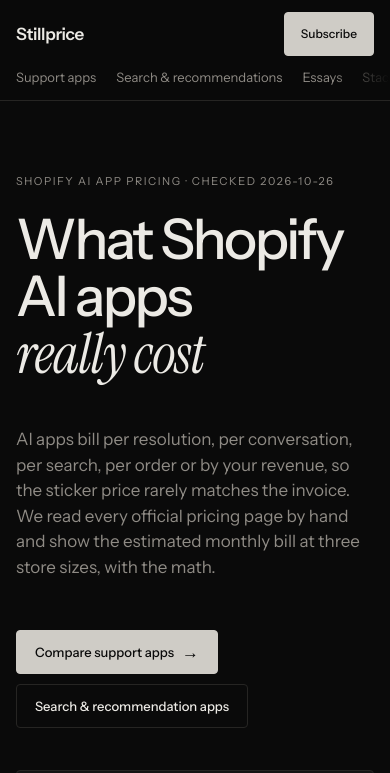
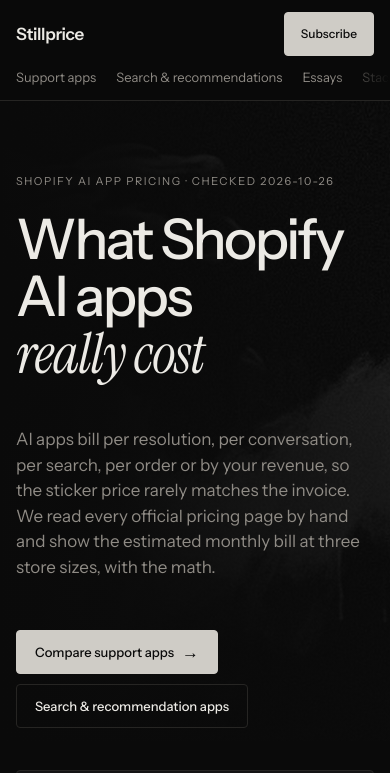
Before and after one commit to ro8ue/shopai-ledger, a plain HTML site: page site/index.html in a window 390 px wide. Shown: the top 773 px of the page. Drawn offline with Linux system fonts and the light colour scheme.

Commit message:
Add approved textless statue background to homepage hero

```diff
--- a/design.css
+++ b/design.css
@@ -338,3 +338,26 @@ a:focus-visible,button:focus-visible,.calc input:focus-visible,.cform input:focu
 .size-compare[data-selected-size=large] [data-size]:not([data-size=large]){display:none}
 .size-compare td.n{font-variant-numeric:tabular-nums}
 @media(max-width:640px){.size-compare .cmp tr{grid-template-columns:1fr}.size-compare .cmp td.n{padding:0}.size-switch{display:flex}.size-switch button{flex:1}}
+
+/* Textless statue background preview, scoped to the homepage only. */
+.hero.home{
+  background-color:var(--bg);
+  background-image:
+    linear-gradient(0deg,#0A0A0A 0%,rgba(10,10,10,.92) 12%,rgba(10,10,10,0) 42%),
+    linear-gradient(90deg,#0A0A0A 0%,rgba(10,10,10,.98) 27%,rgba(10,10,10,.86) 47%,rgba(10,10,10,.4) 70%,rgba(10,10,10,.12) 100%),
+    url("hero-statue.jpg");
+  background-position:center,right center,right center;
+  background-size:cover;
+  background-repeat:no-repeat;
+}
+.hero.home .ledger{background:var(--surf)}
+@media(max-width:760px){
+  .hero.home{
+    background-image:
+      linear-gradient(0deg,#0A0A0A 0%,#0A0A0A 52%,rgba(10,10,10,.72) 80%,rgba(10,10,10,.5) 100%),
+      linear-gradient(90deg,#0A0A0A 0%,rgba(10,10,10,.95) 30%,rgba(10,10,10,.45) 100%),
+      url("hero-statue.jpg");
+    background-size:cover,cover,auto 780px;
+    background-position:center,center,right -140px;
+  }
+}
--- a/site/style.css
+++ b/site/style.css
@@ -338,3 +338,26 @@ a:focus-visible,button:focus-visible,.calc input:focus-visible,.cform input:focu
 .size-compare[data-selected-size=large] [data-size]:not([data-size=large]){display:none}
 .size-compare td.n{font-variant-numeric:tabular-nums}
 @media(max-width:640px){.size-compare .cmp tr{grid-template-columns:1fr}.size-compare .cmp td.n{padding:0}.size-switch{display:flex}.size-switch button{flex:1}}
+
+/* Textless statue background preview, scoped to the homepage only. */
+.hero.home{
+  background-color:var(--bg);
+  background-image:
+    linear-gradient(0deg,#0A0A0A 0%,rgba(10,10,10,.92) 12%,rgba(10,10,10,0) 42%),
+    linear-gradient(90deg,#0A0A0A 0%,rgba(10,10,10,.98) 27%,rgba(10,10,10,.86) 47%,rgba(10,10,10,.4) 70%,rgba(10,10,10,.12) 100%),
+    url("hero-statue.jpg");
+  background-position:center,right center,right center;
+  background-size:cover;
+  background-repeat:no-repeat;
+}
+.hero.home .ledger{background:var(--surf)}
+@media(max-width:760px){
+  .hero.home{
+    background-image:
+      linear-gradient(0deg,#0A0A0A 0%,#0A0A0A 52%,rgba(10,10,10,.72) 80%,rgba(10,10,10,.5) 100%),
+      linear-gradient(90deg,#0A0A0A 0%,rgba(10,10,10,.95) 30%,rgba(10,10,10,.45) 100%),
+      url("hero-statue.jpg");
+    background-size:cover,cover,auto 780px;
+    background-position:center,center,right -140px;
+  }
+}
```
Also changed, not shown: assets/hero-statue.jpg (added), site/hero-statue.jpg (added), 1 other file.
